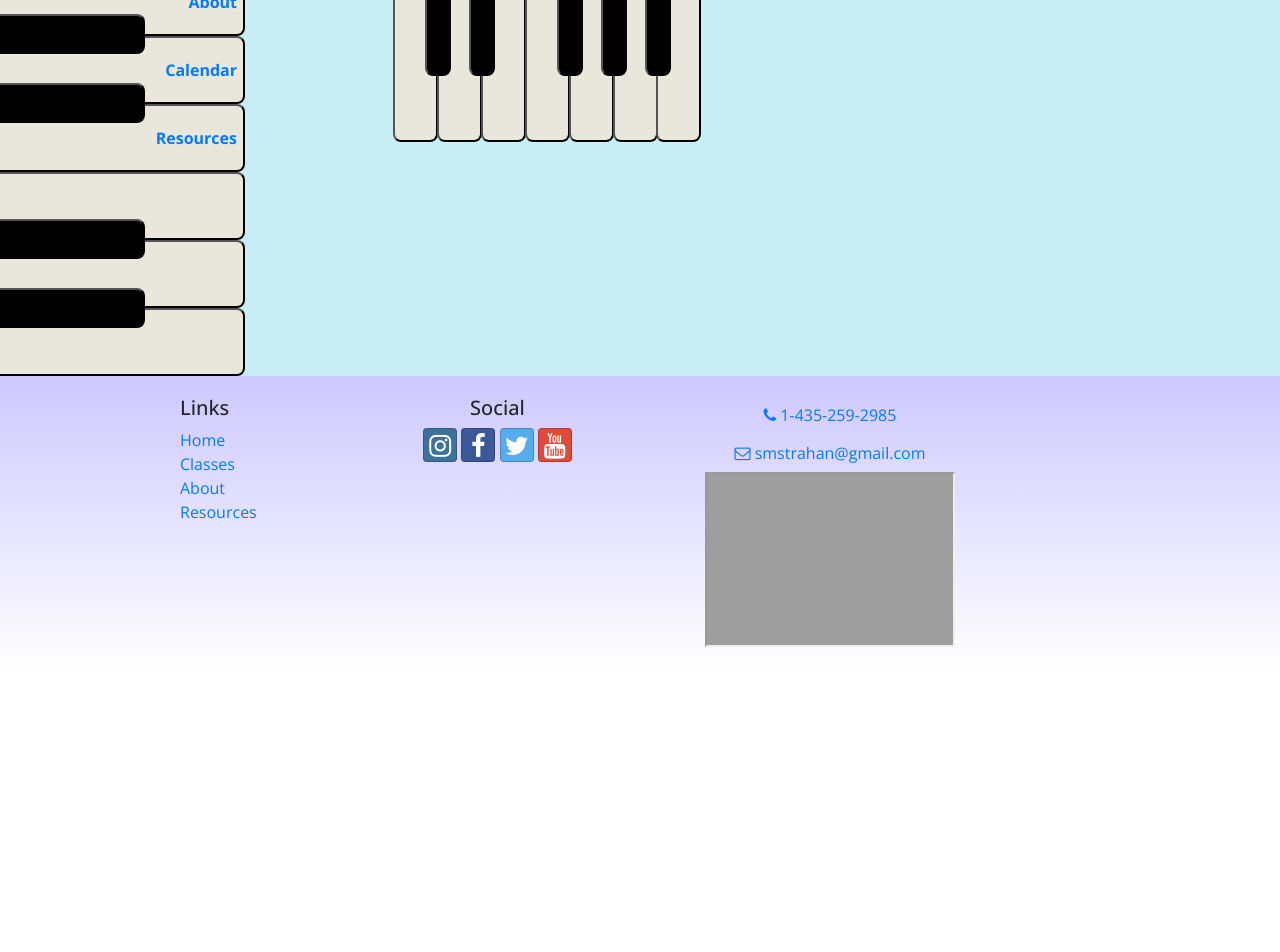
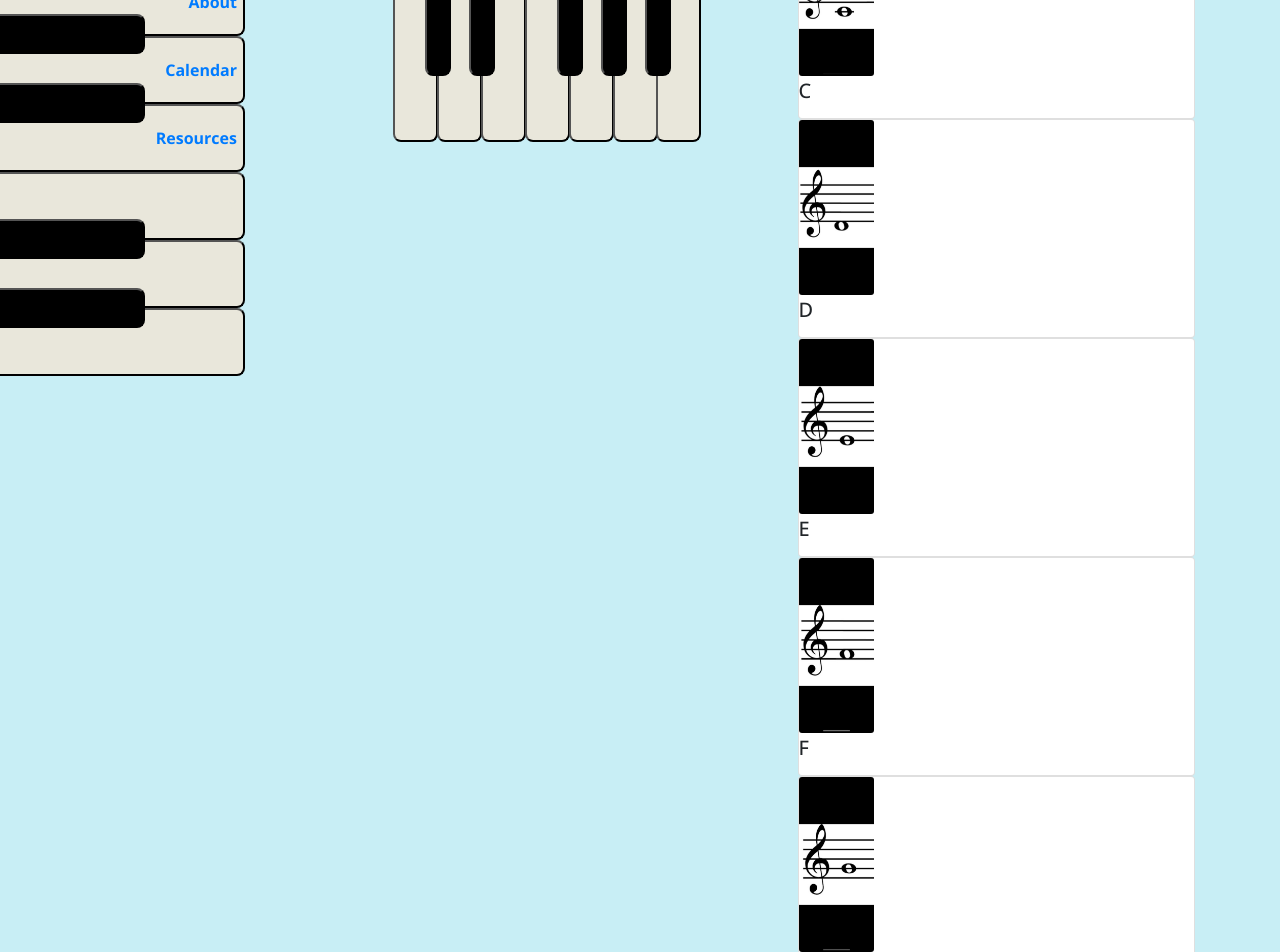
Before and after one commit to Sheilabob/DCM-in-React, a React (Create React App) app: page /game in a window 1280 px wide. Shown: the part 280-1232 px from the top of the page. Before the commit the page ends 953 px from the top, so only its background shows below. Built offline with nearby package versions, Linux system fonts and the light colour scheme; grey boxes are pictures that could not be loaded.

Commit message:
mapped notecards in game

```diff
--- a/src/App.css
+++ b/src/App.css
@@ -191,3 +191,8 @@ h2 {
 .holder {
   color: rgb(233, 231, 219);
 }
+
+.noteNameCard {
+  width: 75px;
+  height: 175px;
+}
--- a/src/App.js
+++ b/src/App.js
@@ -2,6 +2,7 @@ import { Component} from 'react';
 import './App.css';
 import Main from './components/MainComponent';
 import { BrowserRouter } from 'react-router-dom';
+
 
 class App extends Component {
 
--- a/src/components/AboutComponent.jsx
+++ b/src/components/AboutComponent.jsx
@@ -1,5 +1,4 @@
 import React, {useState} from 'react';
-import 'bootstrap/dist/css/bootstrap.min.css';
 import { Card, CardImg, CardTitle, CardBody, Collapse, CardHeader, Button, TabContent, TabPane, Nav,
     NavItem, NavLink, Row, Col } from 'reactstrap';
 import { Link } from 'react-router-dom';
--- a/src/components/GameComponent.jsx
+++ b/src/components/GameComponent.jsx
@@ -1,8 +1,65 @@
-import React, { Component } from 'react';
+import React, { useState } from 'react';
+import { Card, CardImg, CardTitle, Row, Col } from 'reactstrap';
 import Keyboard from './keyboardComponent';
+import { NOTECARDS } from '../shared/notecards.js';
+
 
 export default function GamePage() {
+
+    const [noteCards, setNoteCards] = useState([ {
+        id: 0,
+        name: "C",
+        image: "/assets/images/cCard.jpg",
+    },
+    {
+        id: 1,
+        name: "D",
+        image: "/assets/images/dCard.jpg",
+    },{
+        id: 2,
+        name: "E",
+        image: "/assets/images/eCard.jpg",
+    },{
+        id: 3,
+        name: "F",
+        image: "/assets/images/fCard.jpg",
+    },{
+        id: 4,
+        name: "G",
+        image: "/assets/images/gCard.jpg",
+    },{
+        id: 5,
+        name: "A",
+        image: "/assets/images/aCard.jpg",
+    },{
+        id: 6,
+        name: "B",
+        image: "/assets/images/bCard.jpg",
+    }
+])
+
+    const cardC = noteCards.filter(thecard => thecard.name === "C")[0];
+
     return (
+        <div>
+            <Row>
+                <Col>
         <Keyboard />
+        </Col>
+
+
+
+        <Col>
+            {noteCards.map((card) => (
+                <Card key={card.id}>
+                    <CardImg width="75" src={card.image} className="noteNameCard"/>
+                    <CardTitle>{card.name}</CardTitle>
+                </Card>
+            ))}
+            </Col>
+        </Row>
+
+
+        </div>
     )
 }
--- a/src/components/MainComponent.jsx
+++ b/src/components/MainComponent.jsx
@@ -10,6 +10,8 @@ import KeyboardMenu from './KeyboardMenuComponent';
 import Calendar from './CalendarComponent';
 import GamePage from './GameComponent';
 import AboutPage from './AboutComponent';
+import { NOTECARDS } from '../shared/notecards.js';
+
 
 
 class Main extends Component {
@@ -17,6 +19,7 @@ class Main extends Component {
         super(props);
         this.state = {
             rooms: ROOMS,
+            notecards: NOTECARDS
             };
         };
 
@@ -47,9 +50,11 @@ class Main extends Component {
 
     const Gamepage = () => {
         return (
-            <GamePage />
+            <GamePage notecard={this.state.notecards.filter(notecard => notecard.id === 1)[0]} />
         )
     }
+
+    // campsite={this.props.campsites.filter(campsite => campsite.id === +match.params.campsiteId)[0]}
 
       return (
           <div>
--- /dev/null
+++ b/src/shared/notecards.js
@@ -0,0 +1,32 @@
+export const NOTECARDS = [
+    {
+        id: 0,
+        name: "C",
+        image: "/assets/images/cCard.jpeg",
+    },
+    {
+        id: 1,
+        name: "D",
+        image: "/assets/images/dCard.jpeg",
+    },{
+        id: 2,
+        name: "E",
+        image: "/assets/images/eCard.jpeg",
+    },{
+        id: 3,
+        name: "F",
+        image: "/assets/images/fCard.jpeg",
+    },{
+        id: 4,
+        name: "G",
+        image: "/assets/images/gCard.jpeg",
+    },{
+        id: 5,
+        name: "A",
+        image: "/assets/images/aCard.jpeg",
+    },{
+        id: 6,
+        name: "B",
+        image: "/assets/images/bCard.jpeg",
+    }
+]
```
